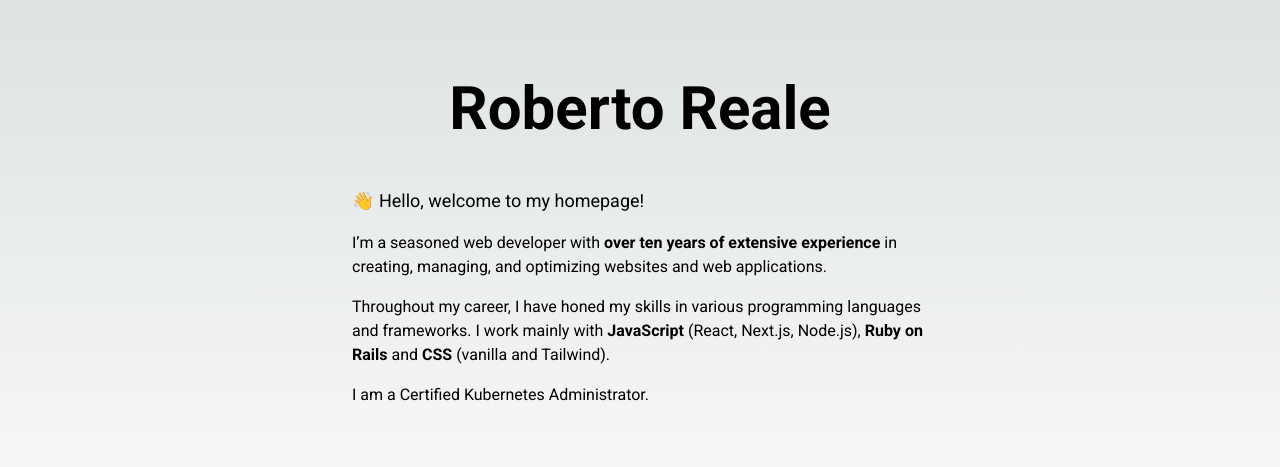
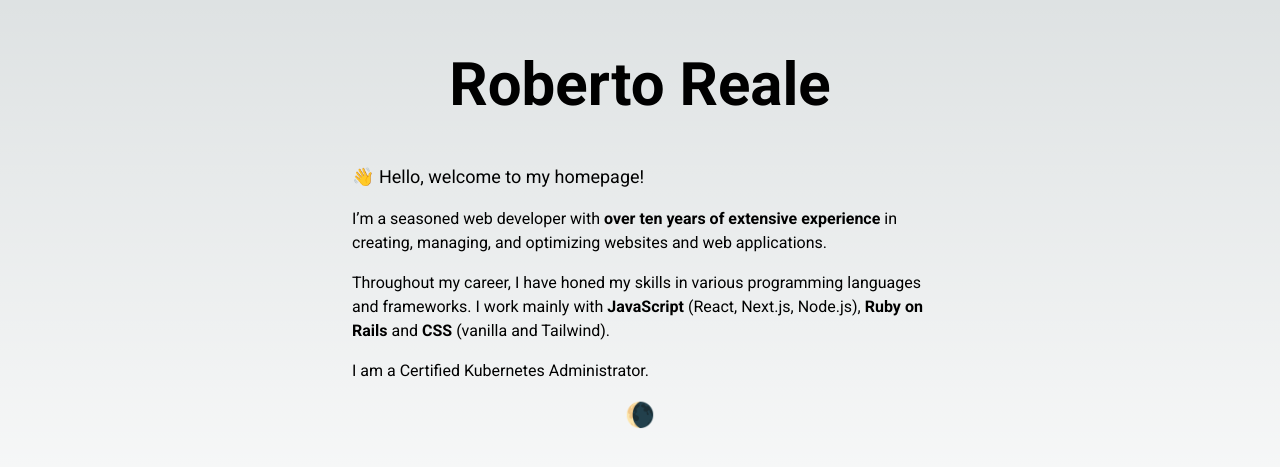
Before and after one commit to sickdyd/roberto-reale-ja, a Next.js app: page / in a window 1280 px wide. Shown: the part 157-624 px from the top of the page. Built offline with nearby package versions, Linux system fonts and the light colour scheme.

Commit message:
Add dark mode selector

```diff
--- a/app/globals.css
+++ b/app/globals.css
@@ -18,6 +18,24 @@ body {
     rgb(var(--background-start-rgb));
 }
 
+/* Dark mode variables */
+.dark {
+  --foreground-rgb: 255, 255, 255;
+  --background-start-rgb: 26, 32, 44;
+  --background-end-rgb: 74, 85, 104;
+}
+
+/* Apply dark mode styles */
+.dark body {
+  color: rgb(var(--foreground-rgb));
+  background: linear-gradient(
+      to bottom,
+      transparent,
+      rgb(var(--background-end-rgb))
+    )
+    rgb(var(--background-start-rgb));
+}
+
 @layer utilities {
   .text-balance {
     text-wrap: balance;
--- a/app/page.tsx
+++ b/app/page.tsx
@@ -1,9 +1,18 @@
+"use client";
+import { useState } from "react";
 export default function Home() {
+  const [darkMode, setDarkMode] = useState(false);
+
+  const handleSetDarkMode = () => {
+    setDarkMode((previousDarkMode) => !previousDarkMode);
+    document.documentElement.classList.toggle("dark");
+  };
+
   return (
     <main className="flex min-h-screen flex-col items-center justify-center p-24">
       <h1 className="mb-12 text-6xl font-bold">Roberto Reale</h1>
       <div className="flex flex-row space-x-8">
-        <div className="flex flex-col space-y-4">
+        <div className="align-center flex flex-col space-y-4">
           <h2 className="text-lg">👋 Hello, welcome to my homepage!</h2>
           <p className="max-w-xl">
             I’m a seasoned web developer with{" "}
@@ -24,6 +33,9 @@ export default function Home() {
             </a>
             .
           </p>
+          <button className="self-center text-2xl" onClick={handleSetDarkMode}>
+            {darkMode ? "🌝" : "🌘"}
+          </button>
         </div>
       </div>
     </main>
--- a/tailwind.config.ts
+++ b/tailwind.config.ts
@@ -16,5 +16,6 @@ const config: Config = {
     },
   },
   plugins: [],
+  darkMode: "selector",
 };
 export default config;
```
